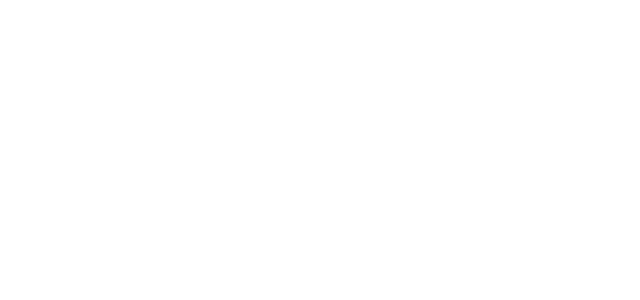
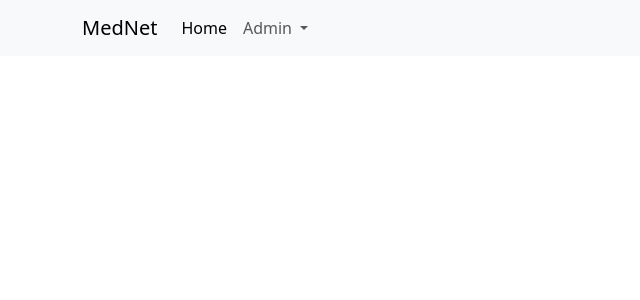
Before and after one commit to FlaviusStefan/MedNet.UI, an Angular app: page / in a window 1280 px wide. Shown: the top 300 px of the page, without its empty margins (0-640 px from the left). Built offline with nearby package versions, Linux system fonts and the light colour scheme.

Commit message:
created "Navbar" component

```diff
--- a/src/app/app.component.html
+++ b/src/app/app.component.html
@@ -1 +1,2 @@
+<app-navbar></app-navbar>
 <router-outlet></router-outlet>
--- a/src/app/app.module.ts
+++ b/src/app/app.module.ts
@@ -3,10 +3,12 @@
 
 import { AppRoutingModule } from './app-routing.module';
 import { AppComponent } from './app.component';
+import { NavbarComponent } from './core/components/navbar/navbar.component';
 
 @NgModule({
   declarations: [
-    AppComponent
+    AppComponent,
+    NavbarComponent
   ],
   imports: [
     BrowserModule,
--- /dev/null
+++ b/src/app/core/components/navbar/navbar.component.html
@@ -0,0 +1,27 @@
+<nav class="navbar navbar-expand-lg bg-body-tertiary">
+    <div class="container">
+      <a class="navbar-brand" href="#">MedNet</a>
+      <button class="navbar-toggler" type="button" data-bs-toggle="collapse" data-bs-target="#navbarSupportedContent" aria-controls="navbarSupportedContent" aria-expanded="false" aria-label="Toggle navigation">
+        <span class="navbar-toggler-icon"></span>
+      </button>
+      <div class="collapse navbar-collapse" id="navbarSupportedContent">
+        <ul class="navbar-nav me-auto mb-2 mb-lg-0">
+          <li class="nav-item">
+            <a class="nav-link active" aria-current="page" href="#">Home</a>
+          </li>
+          <li class="nav-item dropdown">
+            <a class="nav-link dropdown-toggle" href="#" role="button" data-bs-toggle="dropdown" aria-expanded="false">
+              Admin
+            </a>
+            <ul class="dropdown-menu">
+              <li><a class="dropdown-item" href="admin/doctors">Doctors</a></li>
+              <li><hr class="dropdown-divider"></li>
+              <li><a class="dropdown-item" href="admin/patients">Patients</a></li>
+            </ul>
+          </li>
+
+        </ul>
+
+      </div>
+    </div>
+  </nav>
```
Also changed, not shown: src/app/core/components/navbar/navbar.component.ts (added, +10 -0 lines), src/app/core/components/navbar/navbar.component.css (added), 1 other file (tests, documents, lock files or other folders).
